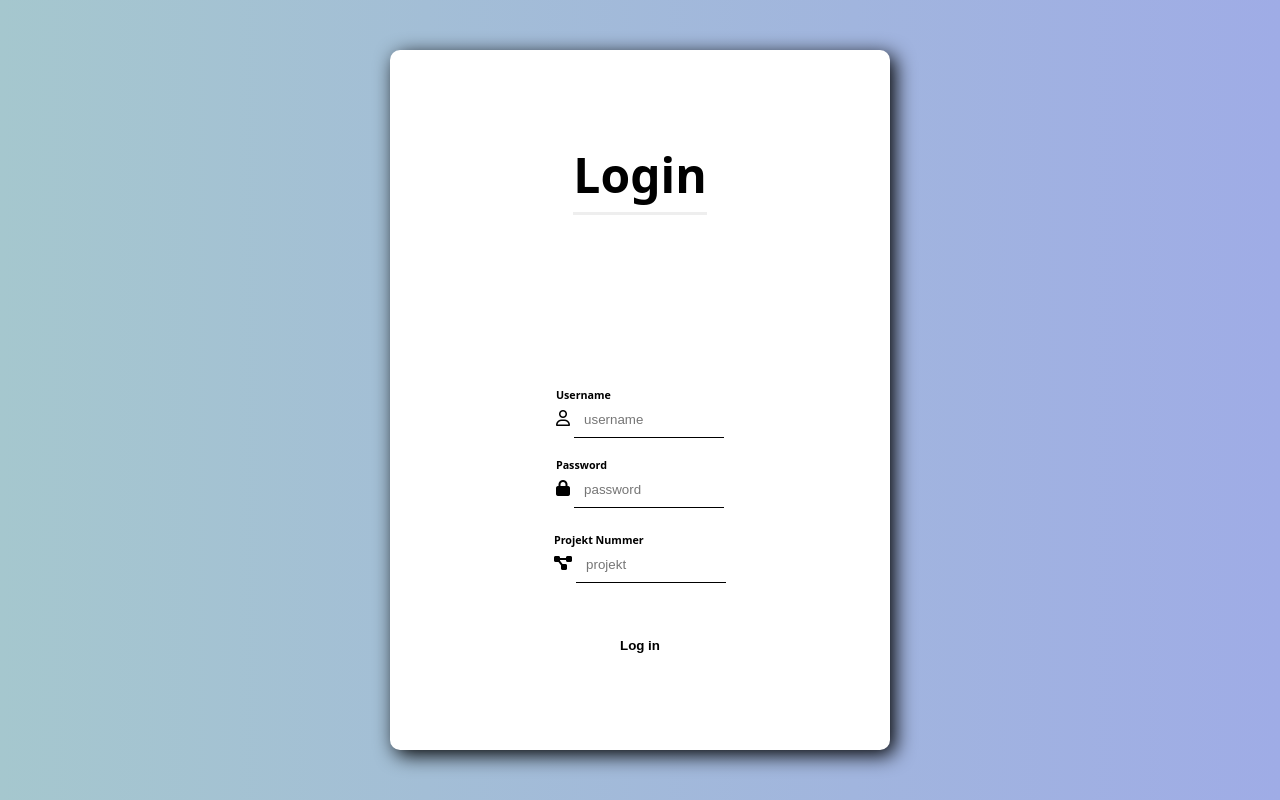
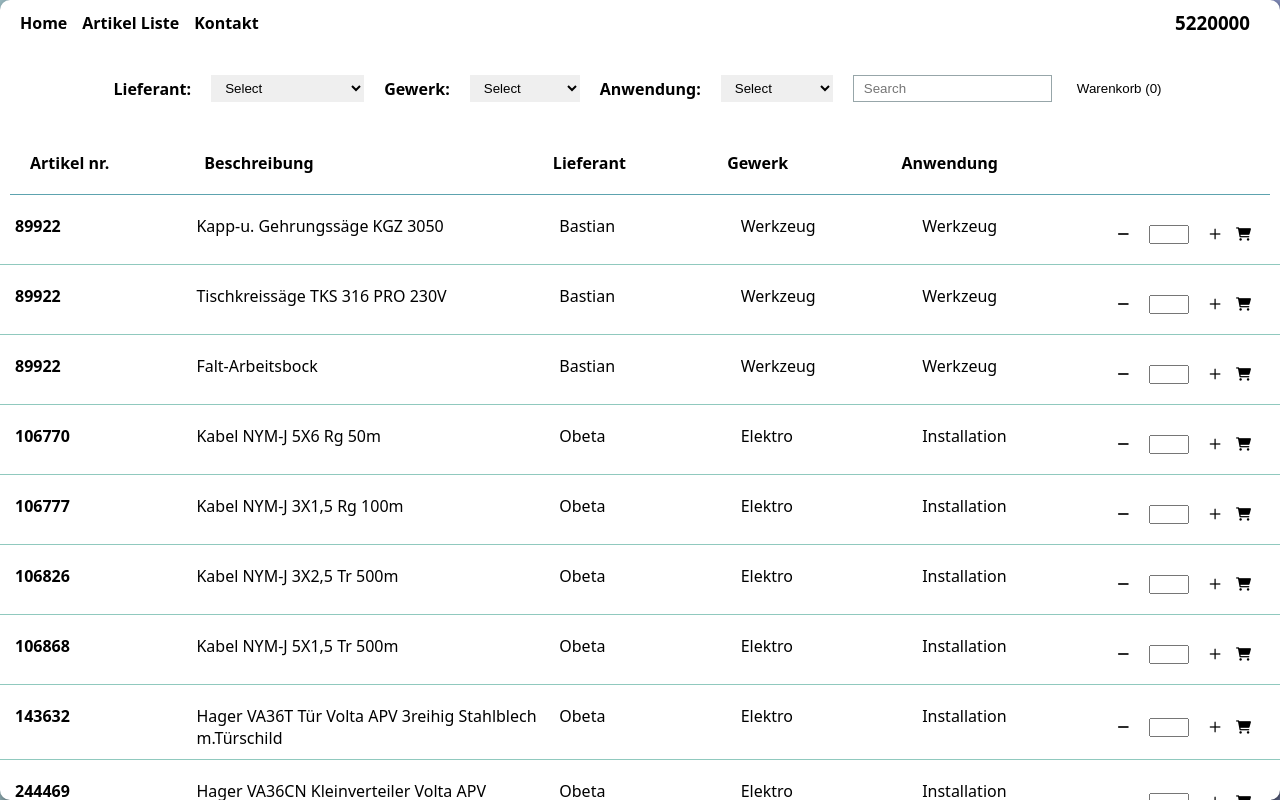
Before and after one commit to alistoicakovacs/Ordering-Page---in-process, a website with bundled scripts: page index.html in a window 1280 px wide. Built offline with nearby package versions, Linux system fonts and the light colour scheme.

Commit message:
navbar/topbar created - code cleaned up

```diff
--- a/css/style.css
+++ b/css/style.css
@@ -115,11 +115,38 @@ input::-webkit-inner-spin-button {
 	color: white;
 }
 
+.topbar {
+	display:flex;
+	width: 100%;
+	justify-content: space-between;
+
+}
+
+.navbar {
+	display:flex;
+	justify-content: space-around;
+	align-items: center;
+	gap: 15px;
+	list-style: none;
+	margin:0 20px;
+	font-weight: 600;
+}
+
+.projektnummer-container {
+	align-self: flex-end;
+}
+
+.projektnummer-title {
+	padding:10px;
+	margin: 0 20px;
+}
+
+
 .item-container {
 	z-index: 1;
 	position: absolute;
-	height: 90%;
-	width: 80%;
+	height: 100%;
+	width: 100%;
 	background-color: white;
 	border-radius: 10px;
 	display: flex;
@@ -134,9 +161,6 @@ input::-webkit-inner-spin-button {
 
 }
 
-.projektnummer-title {
-	padding:10px;
-}
 
 .dropdown-lists-container {
 	display: flex;
@@ -327,9 +351,6 @@ li {
 		height: 100%;
 	}
 
-	.item-list-container {
-
-	}
 	.items {
 		width: 390;
 	}
--- a/index.html
+++ b/index.html
@@ -12,7 +12,7 @@
 <body>
   <!--Login container-->
   <!-- Add or remove 'hidden' class to see or hide the login container -->
-  <div class="login-container ">
+  <div class="login-container hidden">
     <h1 class="login-title">Login</h1>
     <div class="sub-container">
     <div class="user">
@@ -34,12 +34,25 @@
 
   </div>
   </div>
+
   <!-- hidden class has to be set, and then shown on click -->
-  <div class="item-container hidden ">
+  <div class="item-container  ">
     <!-- Dropdown to select filter-->
-    <div class="projektnummer-container">
-      <h3 class="projektnummer-title"></h3>
+    <div class="topbar">
+      <ul class="navbar">
+        <li class="home">Home</li>
+        <li class="home">Artikel Liste</li>
+        <li class="home">Kontakt</li>
+      </ul>
+
+
+
+      <div class="projektnummer-container">
+        <h3 class="projektnummer-title">5220000</h3>
+      </div>
+
     </div>
+
     <div class="dropdown-lists-container">
       <!-- <button class="all-products">Alle Artikeln</button>   -->
           <label for="option">Lieferant:</label>
@@ -72,6 +85,7 @@
     </div>
     <!--Container with the items-->
     <div class="item-list-container ">
+
       <div class="items">
 
       </div>
--- a/js/script.js
+++ b/js/script.js
@@ -1,6 +1,7 @@
 // importing the json file
 import jsonData from "./convertcsv.json" assert { type: "json" };
 import { User } from "./classes/User.js";
+// const nodemailer = require("nodemailer");
 
 const loginButton = document.querySelector(".login-button");
 const username = document.querySelector(".user-input");
@@ -77,9 +78,8 @@ function createList(array) {
 		const use = document.createElement("li");
 		const button = document.createElement("button");
 		const value = document.createElement("input");
-		const minusButton = document.createElement('button')
-		const addToCartButton = document.createElement('button')
-
+		const minusButton = document.createElement("button");
+		const addToCartButton = document.createElement("button");
 
 		articles.classList.add("articles");
 		articles.style.fontWeight = "bold";
@@ -102,16 +102,15 @@ function createList(array) {
 		value.style.textAlign = "center";
 		value.classList.add("value");
 
-		minusButton.classList.add('cart-button')
+		minusButton.classList.add("cart-button");
 		minusButton.innerHTML = `<i class="fa-sharp fa-solid fa-minus"></i>`;
-
 
 		button.classList.add("cart-button");
 		button.innerHTML = `<i class="fa-regular fa-plus"></i>`;
 
-		addToCartButton.classList.add('cart-button')
-		addToCartButton.innerHTML = `<i class="fa-solid fa-cart-shopping"></i>`
-		addToCartButton.style.marginLeft = "15px"
+		addToCartButton.classList.add("cart-button");
+		addToCartButton.innerHTML = `<i class="fa-solid fa-cart-shopping"></i>`;
+		addToCartButton.style.marginLeft = "15px";
 
 		div.appendChild(articles);
 		div.append(descriptions);
@@ -120,24 +119,23 @@ function createList(array) {
 		div.append(use);
 		div.append(button);
 		button.prepend(value);
-		button.prepend(minusButton)
-		button.append(addToCartButton)
+		button.prepend(minusButton);
+		button.append(addToCartButton);
 
 		firstTab.appendChild(div);
 
 		// add items to the cart function
 
-
-				button.addEventListener('click', function(event) {
+		button.addEventListener("click", function (event) {
 			// conditions on which button is clicked
 			// if the plus button is clicked, then itterate
-					if (event.target.classList == 'fa-regular fa-plus') {
-						value.value++
+			if (event.target.classList == "fa-regular fa-plus") {
+				value.value++;
 				// else if the minues is clicked, decrease value
-					} else if (event.target.classList == 'fa-sharp fa-solid fa-minus') {
-						value.value--
+			} else if (event.target.classList == "fa-sharp fa-solid fa-minus") {
+				value.value--;
 				// if the cart button is clicked, create cart items and increase the quantity
-					} else if ( event.target.classList == 'fa-solid fa-cart-shopping') {
+			} else if (event.target.classList == "fa-solid fa-cart-shopping") {
 				const cartDiv = document.createElement("div");
 				const cartArtnr = document.createElement("li");
 				const cartArtDescr = document.createElement("li");
@@ -184,15 +182,12 @@ function createList(array) {
 				itemQtyWk.textContent++;
 				value.value = "";
 			}
-
-					})
-
-
+		});
 	}
 	itemsList.append(firstTab);
 }
 
-// createList(data);
+createList(data);
 
 // Searchbox functionality
 
@@ -306,15 +301,11 @@ anwendungDropdown.addEventListener("change", function (e) {
 	document.getElementById("gewerk").value = "select";
 	createList(filteredData);
 
-
-
 	if (anwendungDropdown.value === "all") {
 		items.innerHTML = "";
 		createList(jsonData);
 	}
 });
-
-
 
 const checkout = document.querySelector(".checkout");
 const warenkorbButton = document.querySelector(".warenkorb-button");
@@ -360,3 +351,26 @@ warenkorbButton.addEventListener("click", function (e) {
 
 // Another option for the cart
 // on each click, an item is added, but if it is added multiple times, increments and ( n ) <-- is added next to the description
+
+// async function main() {
+// 	let testAccount = await nodemailer.createTestAccount();
+
+// 	const transporter = nodemailer.createTransport({
+// 		host: "smtp.ethereal.email",
+// 		port: 587,
+// 		secure: false,
+// 		auth: {
+// 			user: "dylan.wunsch69@ethereal.email",
+// 			pass: "EZ357XBQ4EXHJVrbsU",
+// 		},
+// 	});
+
+// 	let info = await transporter.sendMail({
+// 		from: `"Ali" <alistoicakovacstest@gmail.com`,
+// 		to: "alistoicakovacstest@gmail.com",
+// 		subject: "test",
+// 		text: "test",
+// 	});
+// }
+
+// main().catch(console.error);
--- /dev/null
+++ b/package.json
@@ -0,0 +1,5 @@
+{
+  "dependencies": {
+    "nodemailer": "^6.7.8"
+  }
+}
```
Also changed, not shown: 1 other file. Lines whose indentation alone changed are shown as unchanged.
